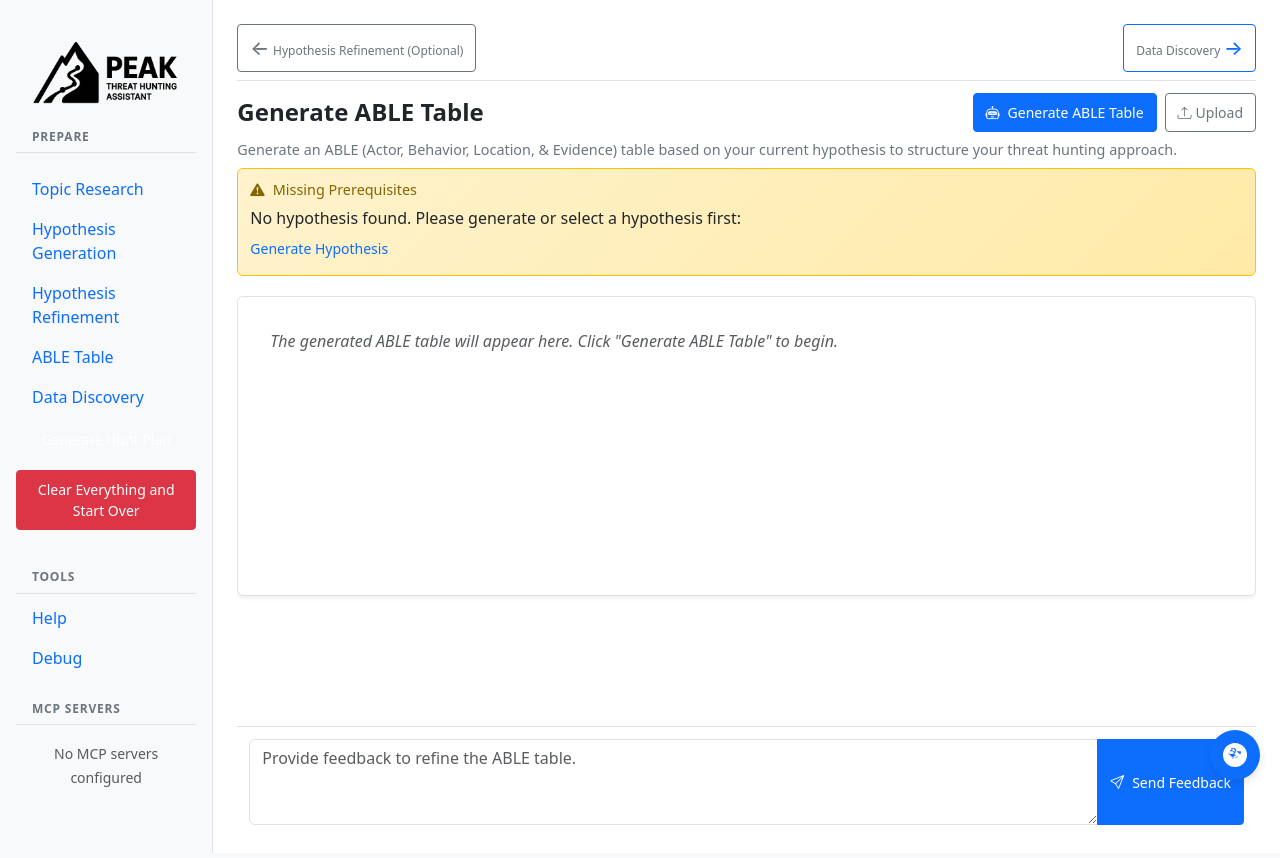
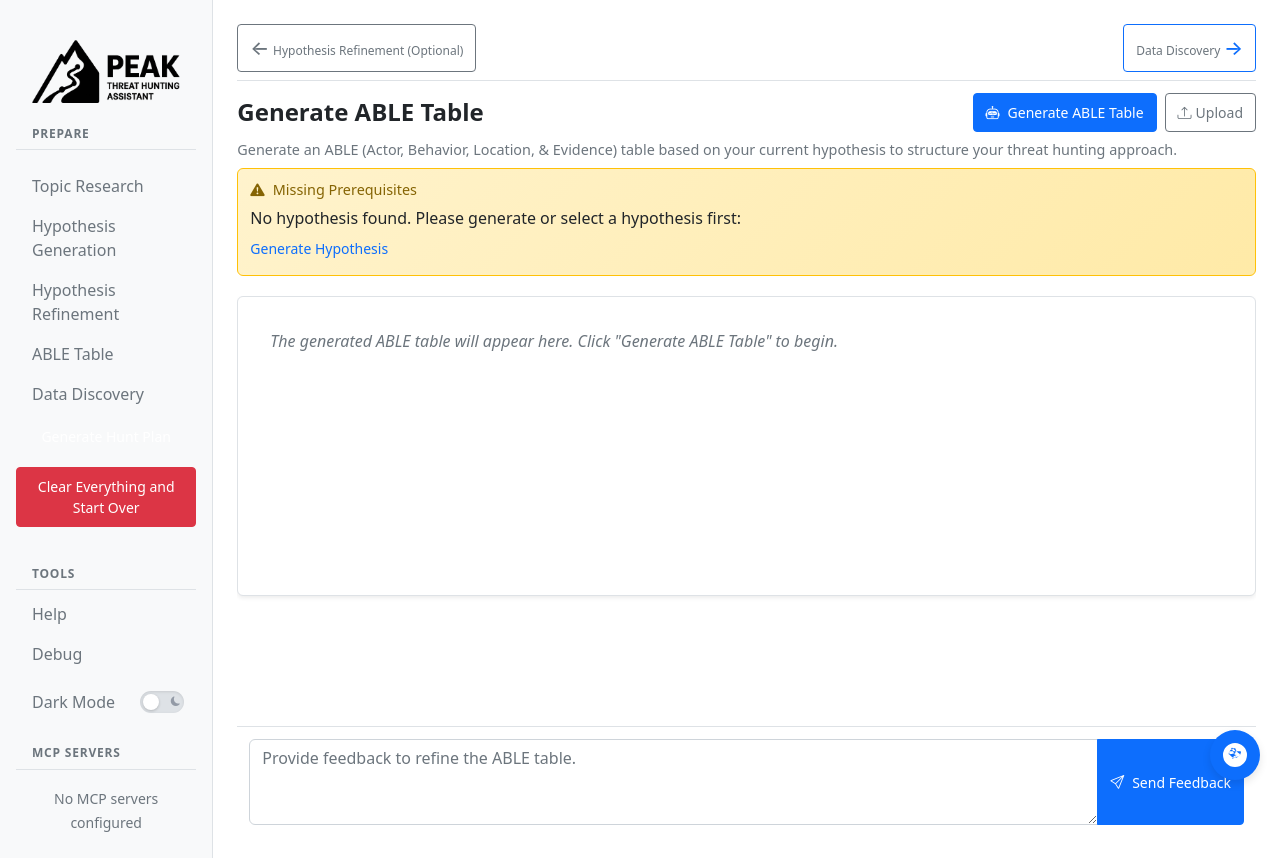
Before and after one commit to cisco-foundation-ai/PEAK-Assistant, a Flask app: page /able-table in a window 1280 px wide. Run offline with Flask 3, Linux system fonts and the light colour scheme; data that the repository does not hold is empty; some libraries are stand-ins or nearby versions.

Commit message:
Added dark mode support
* Controlled by a toggle on the side bar
* Defaults to user's system preferences

```diff
--- a/UI/static/css/layout.css
+++ b/UI/static/css/layout.css
@@ -3,7 +3,7 @@
    ========================================================================== */
 .sidebar {
     min-height: 100vh;
-    background-color: var(--light-color);
+    background-color: var(--sidebar-bg);
     border-right: 1px solid var(--border-color);
     padding: var(--spacing-lg);
 }
@@ -32,12 +32,12 @@
 .phase-title {
     font-size: var(--font-size-xl);
     font-weight: 600;
-    color: var(--dark-color);
+    color: var(--text-color);
     margin: 0;
 }
 
 .phase-description {
-    color: var(--secondary-color);
+    color: var(--text-muted);
     margin-bottom: var(--spacing-lg);
     font-size: var(--font-size-sm);
     line-height: 1.4;
--- /dev/null
+++ b/UI/static/css/theme.css
@@ -0,0 +1,290 @@
+/* ==========================================================================
+   THEME SYSTEM - Dark mode support and theme-aware components
+   ========================================================================== */
+
+/* Apply theme colors to body and main elements */
+body {
+    background-color: var(--bg-color);
+    color: var(--text-color);
+    transition: background-color 0.3s ease, color 0.3s ease;
+}
+
+/* Cards and containers */
+.card {
+    background-color: var(--card-bg);
+    border-color: var(--border-color);
+    color: var(--text-color);
+}
+
+.card-header {
+    background-color: var(--bg-secondary);
+    border-bottom-color: var(--border-color);
+    color: var(--text-color);
+}
+
+/* Forms and inputs */
+.form-control,
+.form-select {
+    background-color: var(--input-bg);
+    border-color: var(--input-border);
+    color: var(--text-color);
+}
+
+.form-control:focus,
+.form-select:focus {
+    background-color: var(--input-bg);
+    border-color: var(--primary-color);
+    color: var(--text-color);
+    box-shadow: 0 0 0 0.2rem rgba(13, 110, 253, 0.25);
+}
+
+.form-control::placeholder {
+    color: var(--text-muted);
+}
+
+/* Alerts */
+.alert {
+    border-color: var(--border-color);
+}
+
+/* Navigation */
+.nav-link {
+    color: var(--text-muted);
+    transition: color 0.15s ease-in-out;
+}
+
+.nav-link:hover,
+.nav-link:focus {
+    color: var(--text-color);
+}
+
+.nav-link.active {
+    color: var(--primary-color);
+}
+
+/* Sidebar headings */
+.sidebar-heading {
+    color: var(--text-muted) !important;
+    border-bottom-color: var(--border-color) !important;
+}
+
+/* Tables */
+.table {
+    color: var(--text-color);
+}
+
+.table-striped > tbody > tr:nth-of-type(odd) > td,
+.table-striped > tbody > tr:nth-of-type(odd) > th {
+    background-color: var(--bg-secondary);
+}
+
+/* Modals */
+.modal-content {
+    background-color: var(--card-bg);
+    color: var(--text-color);
+}
+
+.modal-header {
+    border-bottom-color: var(--border-color);
+}
+
+.modal-footer {
+    border-top-color: var(--border-color);
+}
+
+/* Dropdowns */
+.dropdown-menu {
+    background-color: var(--card-bg);
+    border-color: var(--border-color);
+}
+
+.dropdown-item {
+    color: var(--text-color);
+}
+
+.dropdown-item:hover,
+.dropdown-item:focus {
+    background-color: var(--bg-secondary);
+    color: var(--text-color);
+}
+
+/* Theme toggle switch */
+.theme-toggle-container {
+    display: flex;
+    align-items: center;
+    justify-content: space-between;
+    width: 100%;
+    padding: 0.5rem 0.75rem 0.5rem 1rem;
+    margin: 0;
+}
+
+.theme-toggle-label {
+    position: relative;
+    display: inline-block;
+    width: 44px;
+    height: 22px;
+    cursor: pointer;
+    flex-shrink: 0;
+}
+
+.theme-toggle-input {
+    opacity: 0;
+    width: 0;
+    height: 0;
+    position: absolute;
+}
+
+.theme-toggle-slider {
+    position: absolute;
+    top: 0;
+    left: 0;
+    right: 0;
+    bottom: 0;
+    background-color: var(--border-color);
+    border-radius: 22px;
+    transition: all 0.3s ease;
+    display: flex;
+    align-items: center;
+    justify-content: space-between;
+    padding: 0 4px;
+    box-shadow: inset 0 1px 3px rgba(0, 0, 0, 0.1);
+}
+
+.theme-toggle-slider:before {
+    content: "";
+    position: absolute;
+    height: 16px;
+    width: 16px;
+    left: 3px;
+    top: 3px;
+    background-color: #ffffff;
+    border-radius: 50%;
+    transition: all 0.3s ease;
+    box-shadow: 0 1px 3px rgba(0, 0, 0, 0.2);
+    z-index: 2;
+}
+
+.theme-toggle-input:checked + .theme-toggle-slider {
+    background-color: var(--primary-color);
+}
+
+.theme-toggle-input:checked + .theme-toggle-slider:before {
+    transform: translateX(22px);
+}
+
+.theme-toggle-input:focus + .theme-toggle-slider {
+    box-shadow: inset 0 2px 4px rgba(0, 0, 0, 0.1), 0 0 0 2px var(--primary-color);
+}
+
+.theme-icon-light,
+.theme-icon-dark {
+    font-size: 0.6rem;
+    z-index: 1;
+    transition: opacity 0.3s ease;
+    color: #666;
+}
+
+.theme-icon-light {
+    color: #ffa500;
+}
+
+.theme-icon-dark {
+    color: #4a5568;
+}
+
+.theme-toggle-input:checked + .theme-toggle-slider .theme-icon-light {
+    opacity: 0.5;
+}
+
+.theme-toggle-input:not(:checked) + .theme-toggle-slider .theme-icon-dark {
+    opacity: 0.5;
+}
+
+.theme-toggle-text {
+    color: var(--text-muted);
+    user-select: none;
+    flex-grow: 1;
+    transition: color 0.15s ease-in-out;
+}
+
+/* Dark mode adjustments for toggle */
+[data-theme="dark"] .theme-toggle-slider:before {
+    background-color: #f8f9fa;
+}
+
+[data-theme="dark"] .theme-icon-light {
+    color: #ffd700;
+}
+
+[data-theme="dark"] .theme-icon-dark {
+    color: #e2e8f0;
+}
+
+/* Loading indicator */
+#loading-indicator {
+    background-color: rgba(0, 0, 0, 0.5);
+}
+
+[data-theme="dark"] #loading-indicator {
+    background-color: rgba(0, 0, 0, 0.7);
+}
+
+/* Code blocks and pre elements */
+pre {
+    background-color: var(--bg-secondary);
+    color: var(--text-color);
+    border: 1px solid var(--border-color);
+}
+
+code {
+    background-color: var(--bg-secondary);
+    color: var(--text-color);
+}
+
+/* Progress bars */
+.progress {
+    background-color: var(--bg-secondary);
+}
+
+/* List groups */
+.list-group-item {
+    background-color: var(--card-bg);
+    border-color: var(--border-color);
+    color: var(--text-color);
+}
+
+.list-group-item:hover {
+    background-color: var(--bg-secondary);
+}
+
+/* Badges */
+.badge {
+    color: #fff;
+}
+
+/* Text utilities for theme awareness */
+.text-muted {
+    color: var(--text-muted) !important;
+}
+
+/* Ensure Bootstrap's bg-light class uses theme colors */
+.bg-light {
+    background-color: var(--bg-secondary) !important;
+}
+
+/* MCP status indicators */
+.status-indicator {
+    border-color: var(--border-color);
+}
+
+.status-indicator.connected {
+    background-color: var(--success-color);
+}
+
+.status-indicator.disconnected {
+    background-color: var(--danger-color);
+}
+
+.status-indicator.connecting {
+    background-color: var(--warning-color);
+}
--- a/UI/static/css/variables.css
+++ b/UI/static/css/variables.css
@@ -37,4 +37,65 @@
     --shadow-lg: 0 0.5rem 1rem rgba(0, 0, 0, 0.15);
 
     --transition: all 0.15s ease-in-out;
+
+    /* Theme colors - Light mode (default) */
+    --bg-color: #ffffff;
+    --bg-secondary: #f8f9fa;
+    --text-color: #212529;
+    --text-muted: #6c757d;
+    --sidebar-bg: #f8f9fa;
+    --card-bg: #ffffff;
+    --input-bg: #ffffff;
+    --input-border: #ced4da;
+    --navbar-bg: #f8f9fa;
 }
+
+/* Auto theme based on system preference - only when no manual theme is set */
+@media (prefers-color-scheme: dark) {
+    :root:not([data-theme]) {
+        --bg-color: #1a1a1a;
+        --bg-secondary: #2d2d2d;
+        --text-color: #ffffff;
+        --text-muted: #adb5bd;
+        --sidebar-bg: #2d2d2d;
+        --card-bg: #2d2d2d;
+        --input-bg: #3d3d3d;
+        --input-border: #495057;
+        --navbar-bg: #2d2d2d;
+        --border-color: #495057;
+        --shadow-sm: 0 0.125rem 0.25rem rgba(0, 0, 0, 0.3);
+        --shadow: 0 0.25rem 0.5rem rgba(0, 0, 0, 0.4);
+        --shadow-lg: 0 0.5rem 1rem rgba(0, 0, 0, 0.5);
+    }
+}
+
+/* Manual light mode */
+[data-theme="light"] {
+    --bg-color: #ffffff;
+    --bg-secondary: #f8f9fa;
+    --text-color: #212529;
+    --text-muted: #6c757d;
+    --sidebar-bg: #f8f9fa;
+    --card-bg: #ffffff;
+    --input-bg: #ffffff;
+    --input-border: #ced4da;
+    --navbar-bg: #f8f9fa;
+    --border-color: #dee2e6;
+}
+
+/* Manual dark mode */
+[data-theme="dark"] {
+    --bg-color: #1a1a1a;
+    --bg-secondary: #2d2d2d;
+    --text-color: #ffffff;
+    --text-muted: #adb5bd;
+    --sidebar-bg: #2d2d2d;
+    --card-bg: #2d2d2d;
+    --input-bg: #3d3d3d;
+    --input-border: #495057;
+    --navbar-bg: #2d2d2d;
+    --border-color: #495057;
+    --shadow-sm: 0 0.125rem 0.25rem rgba(0, 0, 0, 0.3);
+    --shadow: 0 0.25rem 0.5rem rgba(0, 0, 0, 0.4);
+    --shadow-lg: 0 0.5rem 1rem rgba(0, 0, 0, 0.5);
+}
--- /dev/null
+++ b/UI/static/js/theme-manager.js
@@ -0,0 +1,150 @@
+/**
+ * Theme Manager - Handles dark/light mode switching
+ */
+
+class ThemeManager {
+    constructor() {
+        this.themeKey = 'peak-assistant-theme';
+        this.init();
+    }
+
+    init() {
+        // Set initial theme based on stored preference or system preference
+        this.setInitialTheme();
+
+        // Set up event listeners
+        this.setupEventListeners();
+
+        // Update UI to reflect current theme
+        this.updateThemeUI();
+    }
+
+    setInitialTheme() {
+        const storedTheme = localStorage.getItem(this.themeKey);
+
+        if (storedTheme) {
+            // Use stored preference
+            this.setTheme(storedTheme);
+        } else {
+            // Use system preference
+            const prefersDark = window.matchMedia('(prefers-color-scheme: dark)').matches;
+            this.setTheme(prefersDark ? 'dark' : 'light');
+        }
+    }
+
+    setTheme(theme) {
+        const html = document.documentElement;
+
+        // Always set explicit data-theme attribute for manual selection
+        html.setAttribute('data-theme', theme);
+        console.log('Theme set to:', theme, 'data-theme attribute:', html.getAttribute('data-theme')); // Debug log
+
+        // Store preference
+        localStorage.setItem(this.themeKey, theme);
+
+        // Update UI
+        this.updateThemeUI();
+    }
+
+    toggleTheme() {
+        const currentTheme = this.getCurrentTheme();
+        const newTheme = currentTheme === 'dark' ? 'light' : 'dark';
+        console.log('Toggling theme from', currentTheme, 'to', newTheme); // Debug log
+        this.setTheme(newTheme);
+    }
+
+    getCurrentTheme() {
+        const html = document.documentElement;
+        return html.getAttribute('data-theme') === 'dark' ? 'dark' : 'light';
+    }
+
+    updateThemeUI() {
+        const themeToggle = document.getElementById('theme-toggle');
+        const themeText = document.getElementById('theme-text');
+        const logo = document.querySelector('.sidebar-logo');
+        const currentTheme = this.getCurrentTheme();
+
+        // Update toggle switch state
+        if (themeToggle) {
+            themeToggle.checked = (currentTheme === 'dark');
+        }
+
+        // Label always says "Dark Mode" - no need to update text
+
+        // Update logo based on theme
+        if (logo) {
+            if (currentTheme === 'dark') {
+                logo.src = logo.src.replace('peak-logo.png', 'peak-logo-dark.png');
+            } else {
+                logo.src = logo.src.replace('peak-logo-dark.png', 'peak-logo.png');
+            }
+            console.log('Logo updated for', currentTheme, 'theme:', logo.src); // Debug log
+        }
+    }
+
+    setupEventListeners() {
+        // Theme toggle switch
+        const themeToggle = document.getElementById('theme-toggle');
+        console.log('Theme toggle element found:', themeToggle); // Debug log
+
+        if (themeToggle) {
+            themeToggle.addEventListener('change', (e) => {
+                console.log('Theme toggle changed!', 'Checked:', e.target.checked); // Debug log
+                const newTheme = e.target.checked ? 'dark' : 'light';
+                console.log('Setting theme to:', newTheme); // Debug log
+                this.setTheme(newTheme);
+            });
+            console.log('Theme toggle event listener added'); // Debug log
+        } else {
+            console.warn('Theme toggle switch not found!');
+        }
+
+        // Listen for system theme changes
+        const mediaQuery = window.matchMedia('(prefers-color-scheme: dark)');
+        mediaQuery.addEventListener('change', (e) => {
+            // Only auto-update if user hasn't set a manual preference
+            const storedTheme = localStorage.getItem(this.themeKey);
+            if (!storedTheme) {
+                this.setTheme(e.matches ? 'dark' : 'light');
+            }
+        });
+    }
+
+    // Public method to get current theme for other scripts
+    getTheme() {
+        return this.getCurrentTheme();
+    }
+
+    // Public method to set theme programmatically
+    setThemeManually(theme) {
+        if (theme === 'dark' || theme === 'light') {
+            this.setTheme(theme);
+        }
+    }
+}
+
+// Initialize theme manager when DOM is loaded
+function initializeThemeManager() {
+    console.log('Initializing theme manager...'); // Debug log
+    window.themeManager = new ThemeManager();
+    console.log('Theme manager initialized'); // Debug log
+}
+
+// Try multiple initialization methods to ensure it works
+if (document.readyState === 'loading') {
+    document.addEventListener('DOMContentLoaded', initializeThemeManager);
+} else {
+    // DOM is already loaded
+    initializeThemeManager();
+}
+
+// Also try with a small delay as fallback
+setTimeout(() => {
+    if (!window.themeManager) {
+        console.log('Fallback theme manager initialization');
+        initializeThemeManager();
+    }
+}, 100);
+
+// Export for module usage
+export default ThemeManager;
--- a/UI/templates/base.html
+++ b/UI/templates/base.html
@@ -14,6 +14,7 @@
     <link rel="stylesheet" href="{{ url_for('static', filename='css/components.css') }}">
     <link rel="stylesheet" href="{{ url_for('static', filename='css/utilities.css') }}">
     <link rel="stylesheet" href="{{ url_for('static', filename='css/navigation.css') }}">
+    <link rel="stylesheet" href="{{ url_for('static', filename='css/theme.css') }}">
 </head>
 <body>
     <div class="container-fluid">
@@ -84,6 +85,18 @@
                                 <a class="nav-link" href="/debug">
                                     Debug
                                 </a>
+                            </li>
+                            <li class="nav-item mt-2">
+                                <div class="theme-toggle-container">
+                                    <span id="theme-text" class="theme-toggle-text">Dark Mode</span>
+                                    <label class="theme-toggle-label">
+                                        <input type="checkbox" id="theme-toggle" class="theme-toggle-input">
+                                        <span class="theme-toggle-slider">
+                                            <i class="bi bi-sun-fill theme-icon-light"></i>
+                                            <i class="bi bi-moon-fill theme-icon-dark"></i>
+                                        </span>
+                                    </label>
+                                </div>
                             </li>
                         </ul>
 
@@ -198,6 +211,7 @@
     <script src="{{ url_for('static', filename='js/phase-manager.js') }}" type="module"></script>
     <script src="{{ url_for('static', filename='js/feedback-handler.js') }}" type="module"></script>
     <script src="{{ url_for('static', filename='js/main.js') }}" type="module"></script>
+    <script src="{{ url_for('static', filename='js/theme-manager.js') }}" type="module"></script>
 
     <script>
         // All inline JavaScript has been moved to external files.
```
Also changed, not shown: UI/static/images/peak-logo-dark.png (added), UI/static/images/peak-logo.png.
